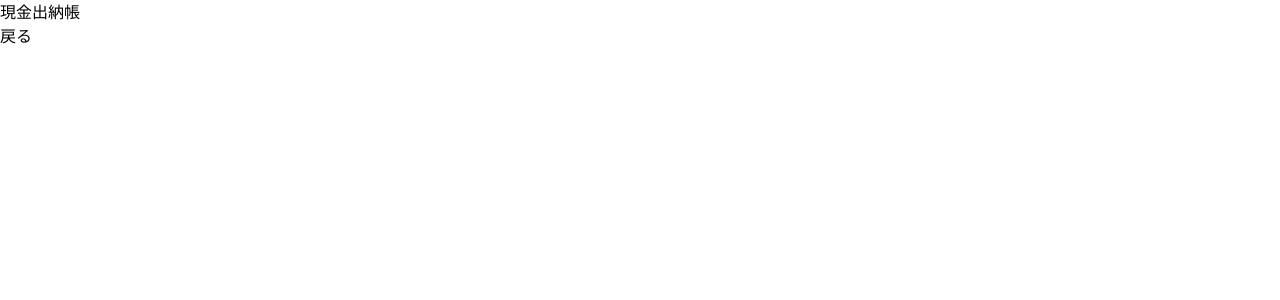
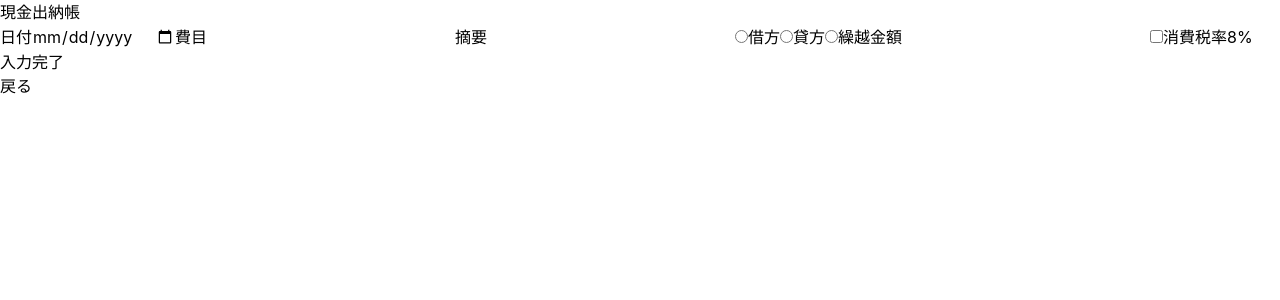
Before and after one commit to yori13/account-book, a React (Create React App) app in the folder react/: page /cashbook in a window 1280 px wide. Shown: the top 300 px of the page. Built offline with nearby package versions, Linux system fonts and the light colour scheme.

Commit message:
現金出納帳入力フォーム作成

```diff
--- /dev/null
+++ b/react/src/components/InputForm/CashbookForm.jsx
@@ -0,0 +1,28 @@
+import React from "react";
+
+const CashbookForm = () =>{
+  return(
+    <div>
+      <form action="" method="post">
+        <label htmlFor="date">日付</label>
+        <input type="date" name="date" id="date" />
+        <label htmlFor="select-item">費目</label>
+        <input type="select" name="select-item" id="select-item" />
+        <label htmlFor="memo">摘要</label>
+        <input type="text" name="memo" id="memo" />
+        <input type="radio" name="price-radio" id="debit" />
+        <label htmlFor="debit">借方</label>
+        <input type="radio" name="price-radio" id="credit" />
+        <label htmlFor="credit">貸方</label>
+        <input type="radio" name="price-radio" id="brought-forward" />
+        <label htmlFor="brought-firward">繰越金額</label>
+        <input type="number" name="price" id="price" />
+        <input type="checkbox" name="tax-flg" id="tax-flg" />
+        <label htmlFor="tax-flg">消費税率8%</label>
+        <input type="submit" value='入力完了' />
+      </form>
+    </div>
+  );
+}
+
+export default CashbookForm;
--- a/react/src/components/pages/CashbookPage.jsx
+++ b/react/src/components/pages/CashbookPage.jsx
@@ -1,10 +1,12 @@
 import React from 'react';
 import BackButton from '../BackButton/BackButton';
+import CashbookForm from '../InputForm/CashbookForm';
 
 const CashbookPage = () =>{
   return(
     <div>
       <h1>現金出納帳</h1>
+      <CashbookForm/>
       <BackButton/>
     </div>
   );
```
